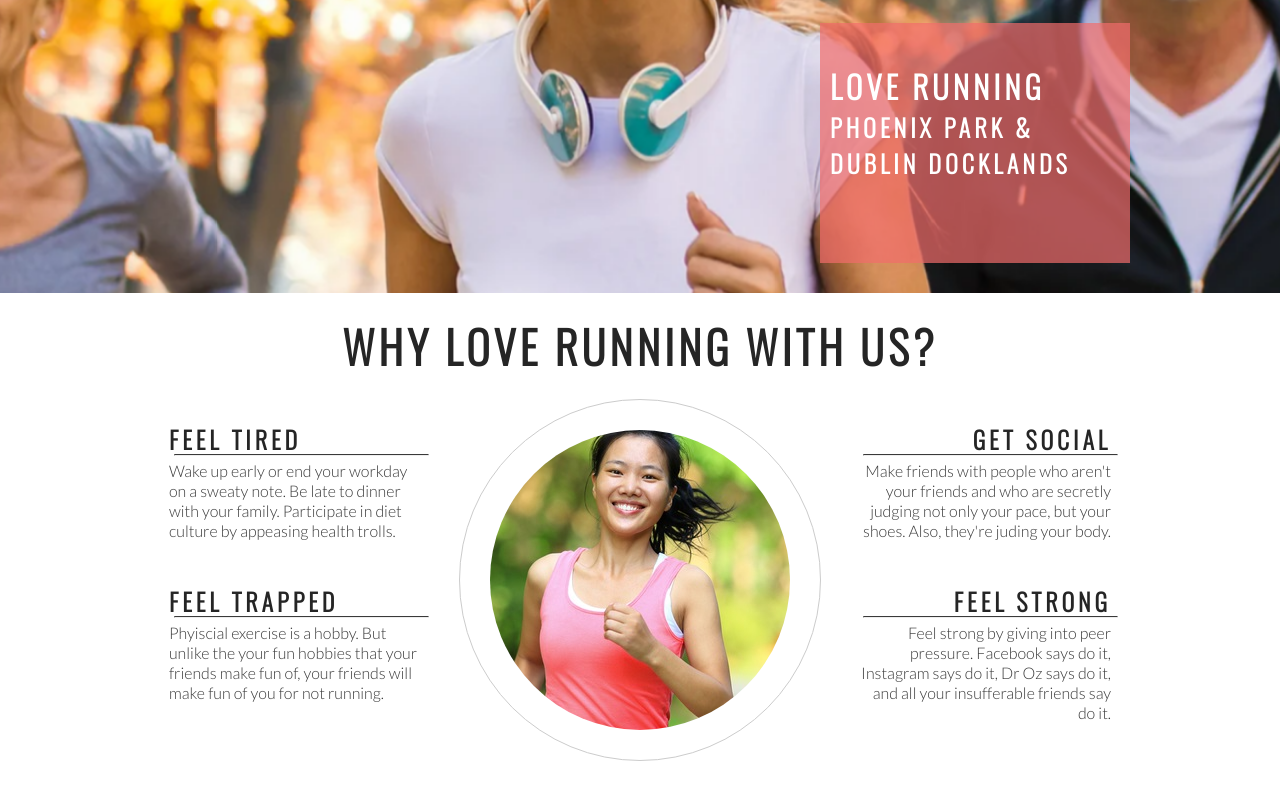
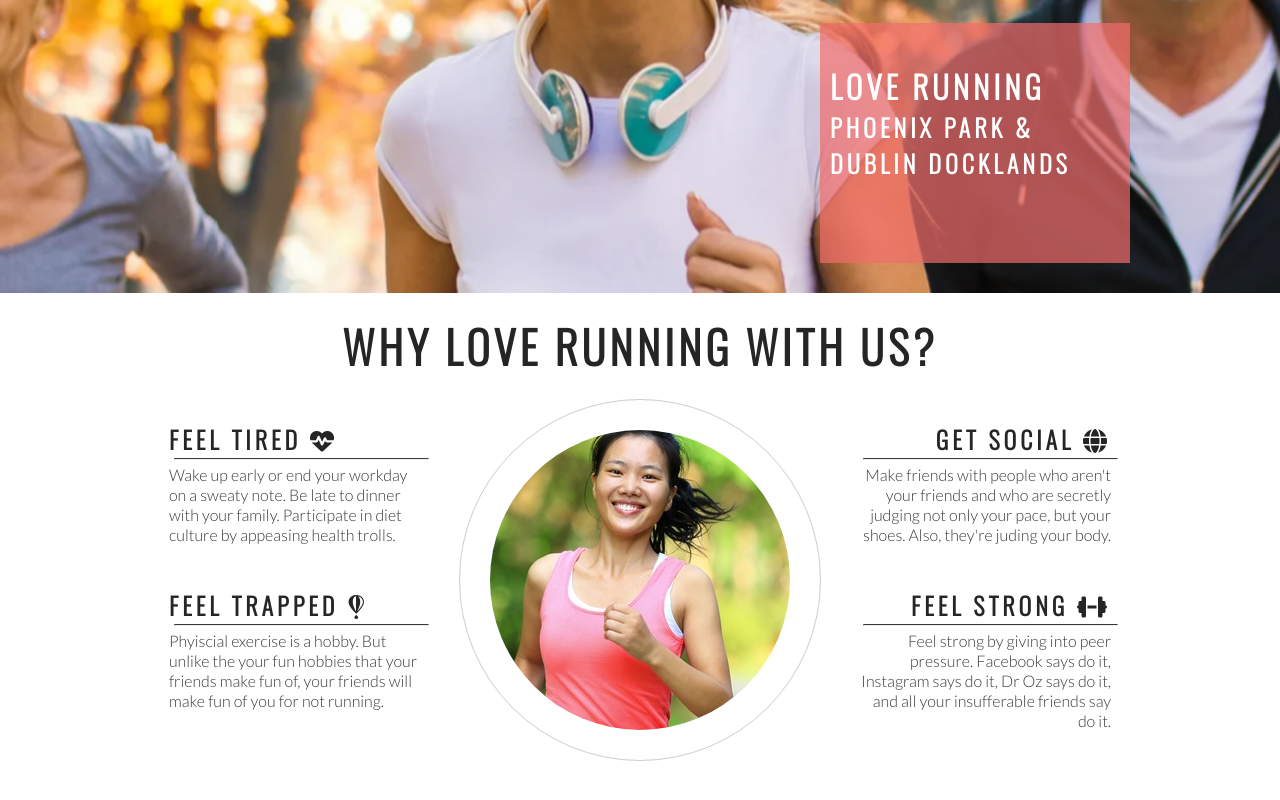
Before and after one commit to WSMorrison/love_running, a plain HTML site: page index.html in a window 1280 px wide. Shown: the part 382-1182 px from the top of the page. Drawn offline with nearby package versions, Linux system fonts and the light colour scheme.

Commit message:
Styled icons in ethos section

```diff
--- a/assets/css/style.css
+++ b/assets/css/style.css
@@ -173,6 +173,7 @@ hr {
     margin: 0 auto;
 }
 
+/*my attempt */
 /*#circle-cover-bg {
     background: url("../images/ethos-center-image.jpg");
     width: 300px;
@@ -181,7 +182,8 @@ hr {
     margin: 0 auto;
 }*/
 
-#circle-cover-bg { /*code institute way*/
+/*code institute way*/
+#circle-cover-bg {
     background: url("../images/ethos-center-image.jpg") no-repeat center center;
     height: 100%;
     border-radius: 50%;
--- a/index.html
+++ b/index.html
@@ -41,14 +41,14 @@
 
         <div id="left-about">
             <div class="left-about-heading">
-                <h2>Feel Tired</h2>
+                <h2>Feel Tired <i class="fa-solid fa-heart-pulse"></i></h2>
                 <hr>
                 <p>
                     Wake up early or end your workday on a sweaty note. Be late to dinner with your family. Participate in diet culture by appeasing health trolls.
                 </p>
             </div>
             <div class="left-about-heading">
-                <h2>Feel Trapped</h2>
+                <h2>Feel Trapped <i class="fa-brands fa-fly"></i></i></h2>
                 <hr>
                 <p>
                     Phyiscial exercise is a hobby. But unlike the your fun hobbies that your friends make fun of, your friends will make fun of you for not running.
@@ -58,14 +58,14 @@
 
         <div id="right-about">
             <div class="right-about-heading">
-                <h2>Get Social</h2>
+                <h2>Get Social <i class="fa-solid fa-globe"></i></h2>
                 <hr>
                 <p>
                     Make friends with people who aren't your friends and who are secretly judging not only your pace, but your shoes. Also, they're juding your body.
                 </p>
             </div>
             <div class="right-about-heading">
-                <h2>Feel Strong</h2>
+                <h2>Feel Strong <i class="fa-solid fa-dumbbell"></i></h2>
                 <hr>
                 <p>
                     Feel strong by giving into peer pressure. Facebook says do it, Instagram says do it, Dr Oz says do it, and all your insufferable friends say do it.
@@ -87,5 +87,8 @@
     <footer>
         socials geaux here
     </footer>
+
+    <!-- font awesome script -->
+    <script src="https://kit.fontawesome.com/b55a0d10fe.js" crossorigin="anonymous"></script>
 </body>
 </html>
```
